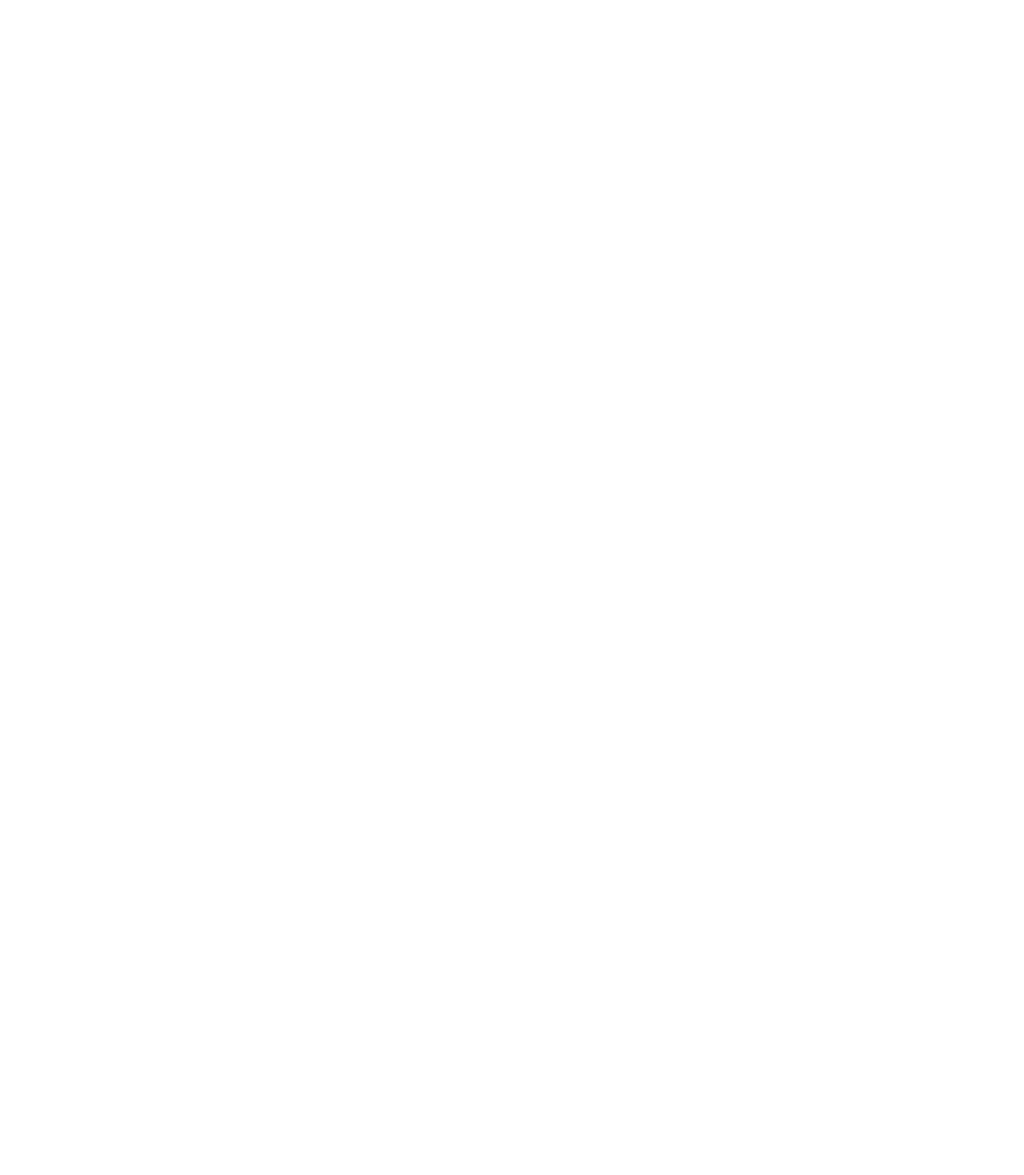
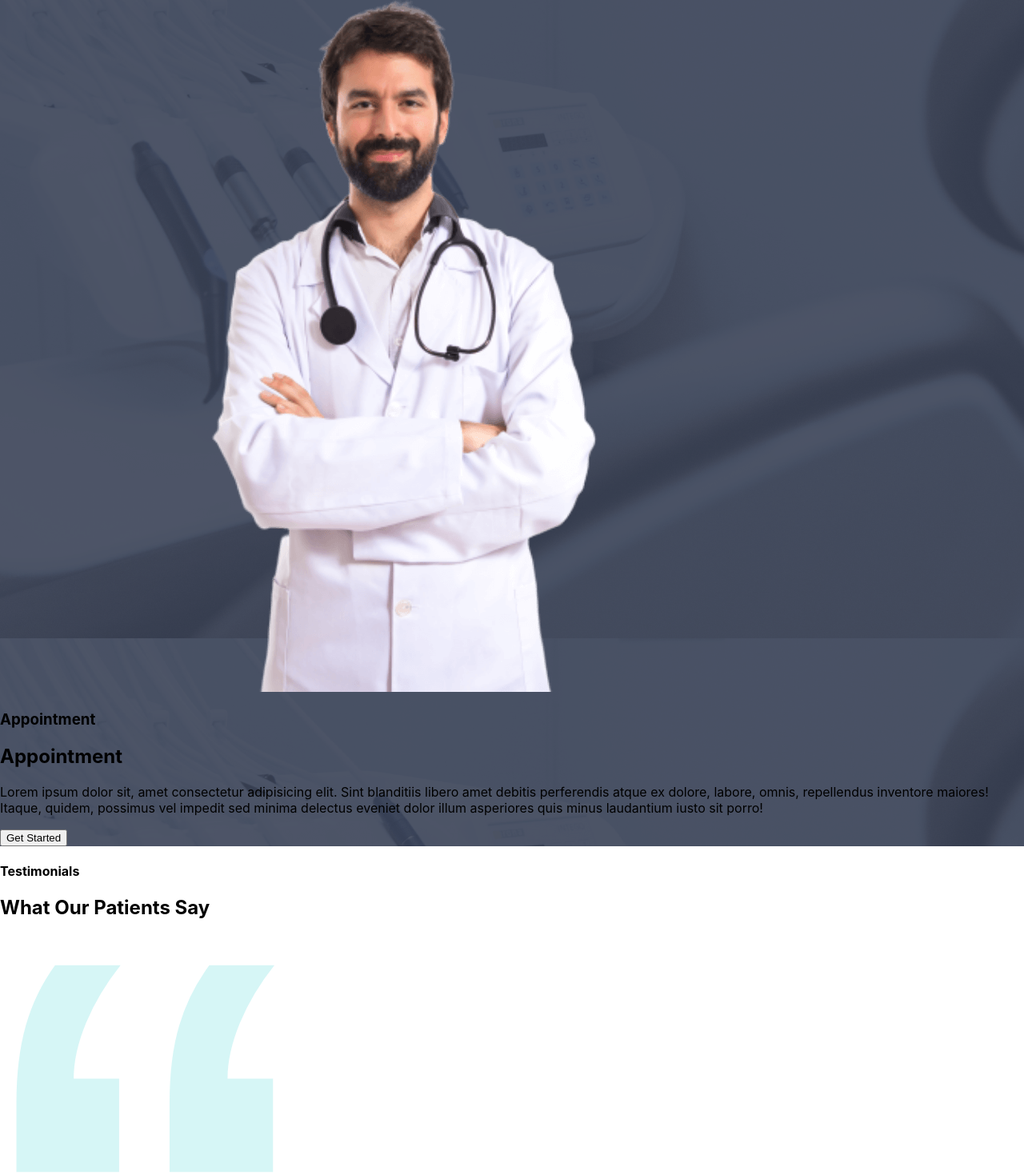
Before and after one commit to n00bNn00b/doctors-portal, a React (Create React App) app: page / in a window 1280 px wide. Shown: the part 3628-5097 px from the top of the page at 80% size. Before the commit the page ends 3537 px from the top, so only its background shows below. Built offline with nearby package versions, Linux system fonts and the light colour scheme.

Commit message:
Appointment component implemenation done testimonials component initial setup done

```diff
--- a/src/Pages/Home/Banner.jsx
+++ b/src/Pages/Home/Banner.jsx
@@ -1,5 +1,6 @@
 import React from "react";
 import chair from "../../assets/images/chair.png";
+import MainButton from "../Shared/MainButton";
 
 const Banner = () => {
   return (
@@ -13,9 +14,7 @@ const Banner = () => {
             excepturi exercitationem quasi. In deleniti eaque aut repudiandae et
             a id nisi.
           </p>
-          <button class="btn btn-primary uppercase text-white font-bold bg-gradient-to-r from-secondary to-primary">
-            Get Started
-          </button>
+          <MainButton>Get Started</MainButton>
         </div>
       </div>
     </div>
--- a/src/Pages/Home/Home.jsx
+++ b/src/Pages/Home/Home.jsx
@@ -1,7 +1,9 @@
 import React from "react";
 import Banner from "./Banner";
 import Info from "./Info";
+import MakeAppointment from "./MakeAppointment";
 import Services from "./Services";
+import Testimonials from "./Testimonials";
 
 const Home = () => {
   return (
@@ -9,6 +11,8 @@ const Home = () => {
       <Banner />
       <Info />
       <Services />
+      <MakeAppointment />
+      <Testimonials />
     </div>
   );
 };
--- a/src/Pages/Home/Info.jsx
+++ b/src/Pages/Home/Info.jsx
@@ -12,7 +12,7 @@ const Info = () => {
         cardTitle="Opening Hours"
         img={clock}
       />
-      <InfoCard bgClass="bg-accent" cardTitle="Our Locations" img={marker} />
+      <InfoCard bgClass="bg-neutral" cardTitle="Our Locations" img={marker} />
       <InfoCard
         bgClass="bg-gradient-to-r from-secondary to-primary"
         cardTitle="Contact Us"
--- a/src/Pages/Home/InfoCard.jsx
+++ b/src/Pages/Home/InfoCard.jsx
@@ -3,7 +3,7 @@ import React from "react";
 const InfoCard = ({ img, cardTitle, bgClass }) => {
   //   console.log(description);
   return (
-    <div class={`card lg:card-side bg-base-50 shadow-2xl ${bgClass} `}>
+    <div class={`card lg:card-side bg-base-100 shadow-2xl ${bgClass} `}>
       <figure className="pl-5">
         <img src={img} alt="Album" />
       </figure>
--- /dev/null
+++ b/src/Pages/Home/MakeAppointment.jsx
@@ -0,0 +1,37 @@
+import React from "react";
+import doctor from "../../assets/images/doctor.png";
+import appointment from "../../assets/images/appointment.png";
+import MainButton from "../Shared/MainButton";
+
+const MakeAppointment = () => {
+  return (
+    <section
+      style={{
+        background: `url(${appointment})`,
+      }}
+      className="flex justify-center items-center"
+    >
+      <div className="flex-1 hidden lg:block md:block">
+        <img
+          className="md:mt-[-100px] lg:mt-[-150px]"
+          src={doctor}
+          alt="doctor"
+        />
+      </div>
+      <div className="flex-1">
+        <h3 className="text-xl text-primary">Appointment</h3>
+        <h2 className="text-3xl text-white">Appointment</h2>
+        <p className="text-white">
+          Lorem ipsum dolor sit, amet consectetur adipisicing elit. Sint
+          blanditiis libero amet debitis perferendis atque ex dolore, labore,
+          omnis, repellendus inventore maiores! Itaque, quidem, possimus vel
+          impedit sed minima delectus eveniet dolor illum asperiores quis minus
+          laudantium iusto sit porro!
+        </p>
+        <MainButton>Get Started</MainButton>
+      </div>
+    </section>
+  );
+};
+
+export default MakeAppointment;
--- /dev/null
+++ b/src/Pages/Home/Testimonials.jsx
@@ -0,0 +1,21 @@
+import React from "react";
+import quote from "../../assets/icons/quote.svg";
+
+const Testimonials = () => {
+  return (
+    <section className="my-28">
+      <div className="flex justify-between">
+        <div>
+          <h4 className="text-xl font-bold">Testimonials</h4>
+          <h2 className="text-3xl">What Our Patients Say</h2>
+        </div>
+        <div>
+          <img className="w-24 lg:w-48" src={quote} alt="quote" />
+        </div>
+      </div>
+      <div></div>
+    </section>
+  );
+};
+
+export default Testimonials;
--- /dev/null
+++ b/src/Pages/Shared/MainButton.jsx
@@ -0,0 +1,11 @@
+import React from "react";
+
+const MainButton = ({ children }) => {
+  return (
+    <button class="btn btn-primary uppercase text-white font-bold bg-gradient-to-r from-secondary to-primary">
+      {children}
+    </button>
+  );
+};
+
+export default MainButton;
```
